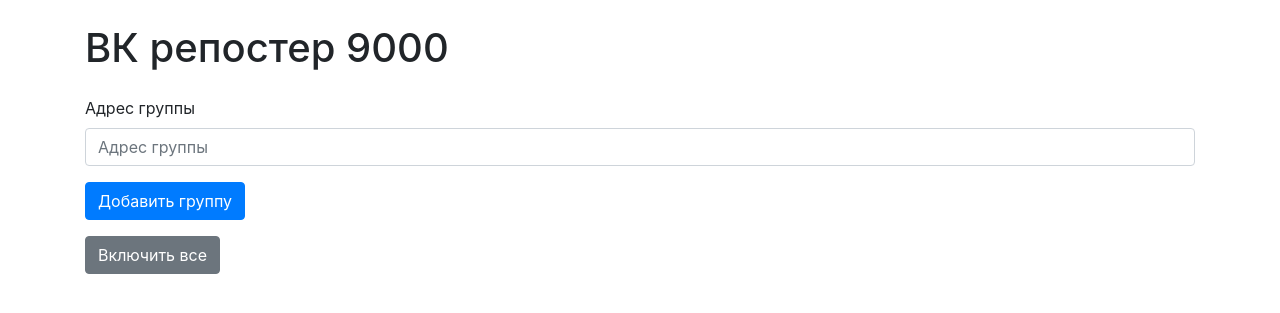
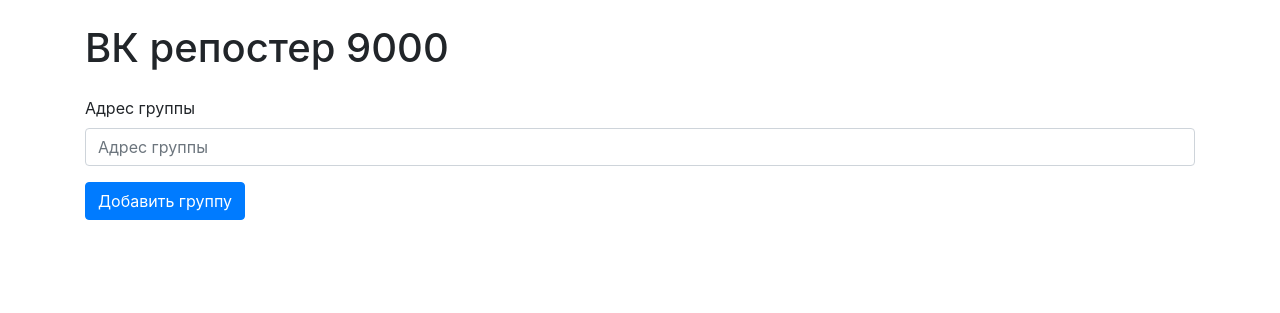
Before and after one commit to odhako/vk-scripts, a Django app: template vk_scripts/templates/welcome.html in a window 1280 px wide. Shown: the part 56-369 px from the top of the page. Run offline with Django 4.2, Linux system fonts and the light colour scheme; the template is opened without the code that fills it: values that come from a table or form of the project are taken from there, others are empty; some libraries are stand-ins or nearby versions.

Commit message:
Delete on-off toggle for now

```diff
--- a/vk_scripts/templates/welcome.html
+++ b/vk_scripts/templates/welcome.html
@@ -26,18 +26,6 @@
     <div class="form-group">
         <input class="btn btn-primary" type="submit" value="Добавить группу">
     </div>
-</form>
-<form action="/scheduler/toggle/" class="mb-3" method="post">
-    {% csrf_token %}
-    {% if state_running == 1 %}
-        <div class="form-group">
-            <input class="btn btn-primary" type="submit" value="Выключить все">
-        </div>
-    {% else %}
-        <div class="form-group">
-            <input class="btn btn-secondary" type="submit" value="Включить все">
-        </div>
-    {% endif %}
 </form>
 {% if groups %}
     <h3 class="mb-3">Уже добавлены</h3>
--- a/vk_scripts/urls.py
+++ b/vk_scripts/urls.py
@@ -25,5 +25,5 @@
     path('add/', views.add_group),
     path('toggle/<int:pk>/', views.toggle),
     path('delete/<int:pk>/', views.DeleteGroup.as_view()),
-    path('scheduler/toggle/', views.toggle_scheduler),
+    # path('scheduler/toggle/', views.toggle_scheduler),
 ]
```
Also changed, not shown: vk_scripts/reposter/views.py (+9 -9 lines).
